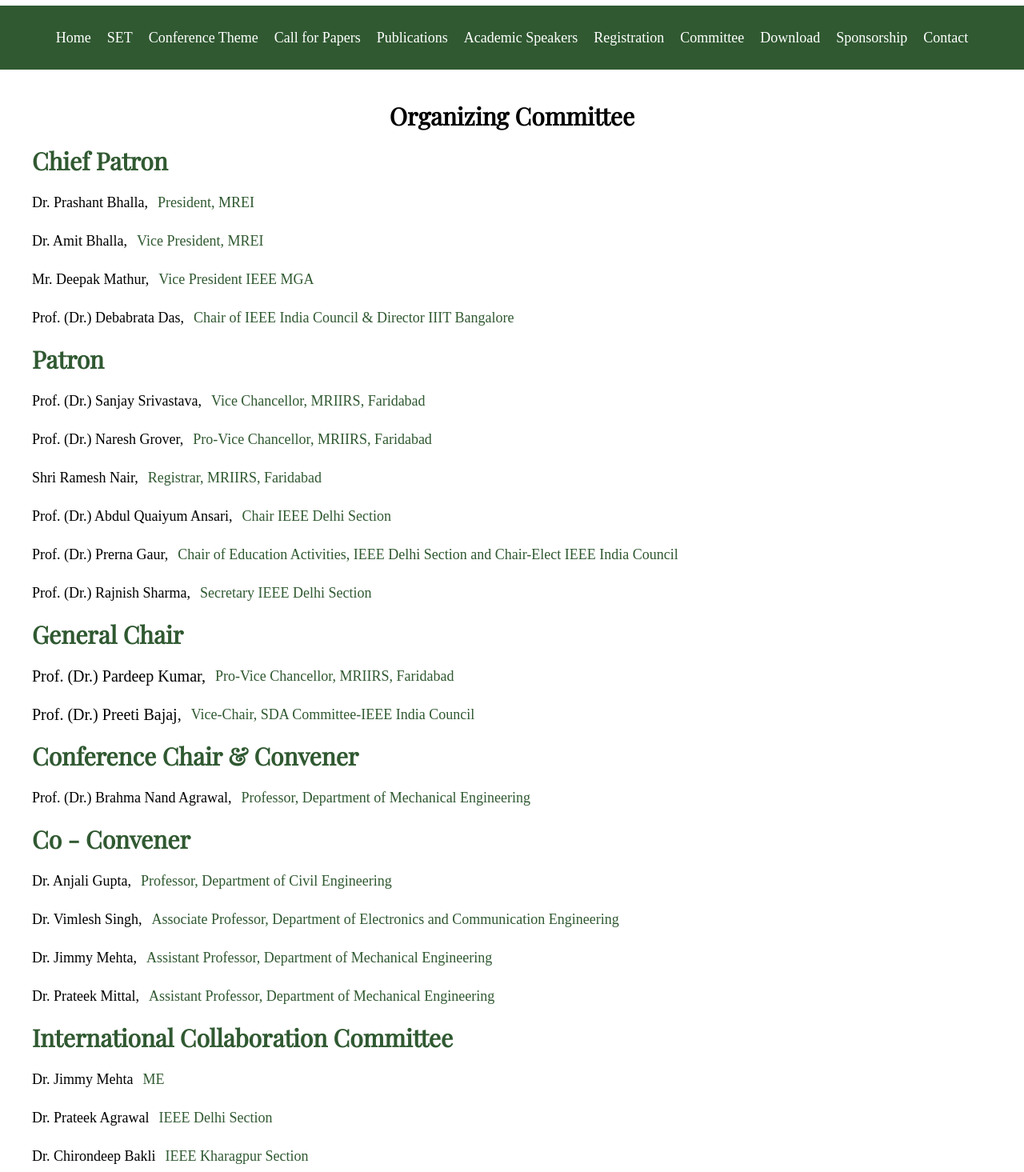
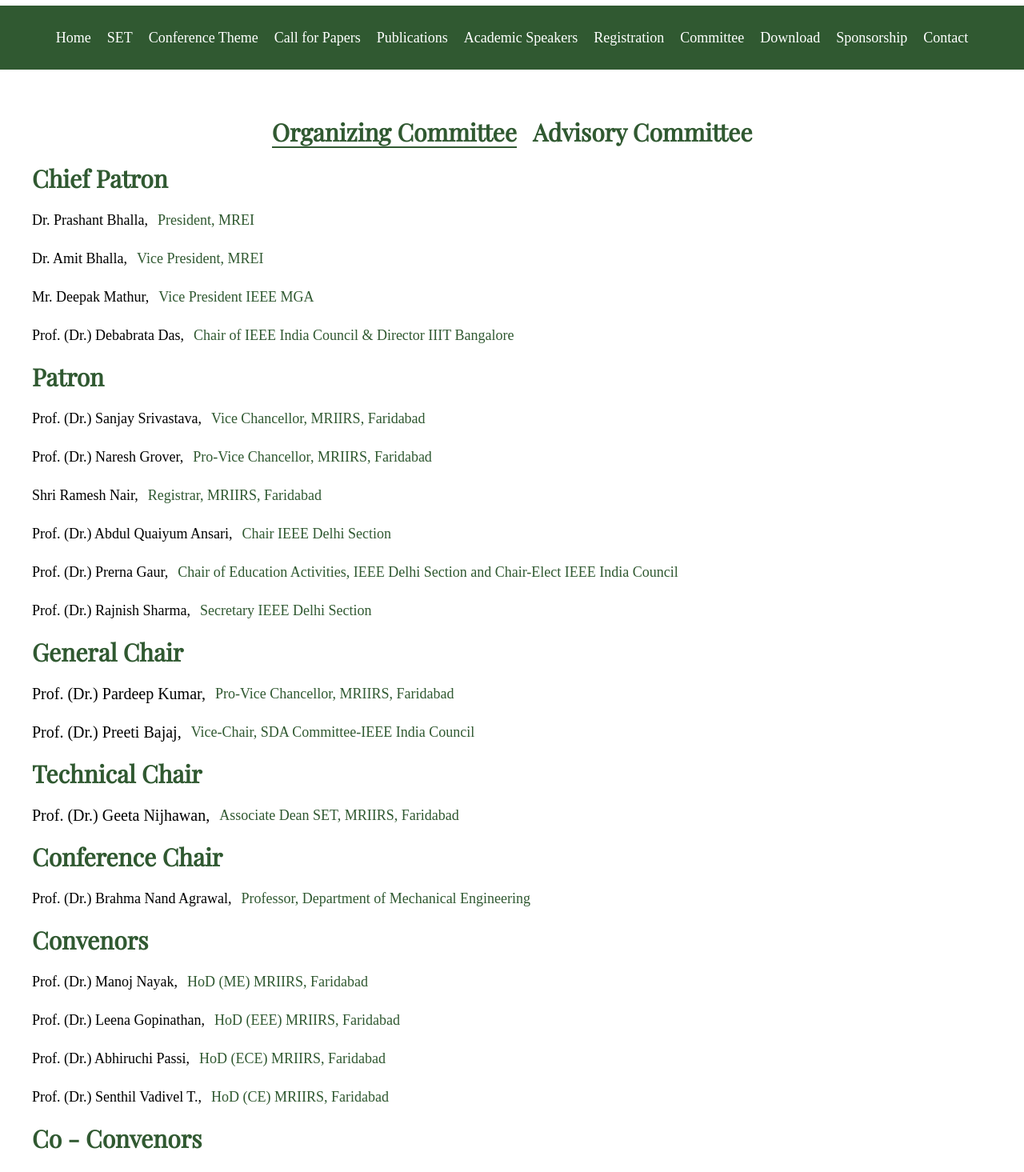
Before and after one commit to sai-ram-kaushik/sustained, a Next.js app: page /committee in a window 1280 px wide. Shown: the part 340-1805 px from the top of the page at 80% size. Built offline with nearby package versions, Linux system fonts and the light colour scheme.

Commit message:
some changes and added contact google dorm

```diff
--- a/app/committee/page.jsx
+++ b/app/committee/page.jsx
@@ -1,9 +1,12 @@
-import React from "react";
+"use client"
+
+import React, { useState } from "react";
 import data from "../../data/organizing-committee.json"
 import {
   accommodation,
   chief_patrons,
   co_convenor,
+  covenors,
   co_patrons,
   conference_chair,
   discipline,
@@ -23,21 +26,37 @@
   conference,
   worshop
 } from "../../constants";
+// import adData from "../../data/advisory-committee.json"
 const Committee = () => {
+
   const {
-    organizingCommittee: { title },
+    organizingCommittee: { title: organizingCommitteeTitle },
   } = data;
+
+  // const {
+  //   advisoryCommittee: {title: advisoryCommitteeTitle}
+  // } = adData
+
+  const [activeTab, setActiveTab] = useState("organizingCommittee");
+
+
+
   return (
     <div className="px-5 lg:px-10 py-10">
       <div className="container mx-auto">
 
-        <div className="flex items-center justify-center">
-          <h3>{title}</h3>
+        {/* <div className="flex items-center justify-center">
+          <h3>{activeTab === "organizingCommittee" ? organizingCommitteeTitle : advisoryCommitteeTitle}</h3>
+        </div> */}
+        <div className="flex items-center justify-center mt-5 gap-5">
+          <h3 className={`text-secondary ${activeTab === "organizingCommittee" ? "border-b-2 border-b-secondary" : "border-b-2 border-transparent"}`} onClick={() => setActiveTab("organizingCommittee")}>Organizing Committee</h3>
+          <h3 className={`text-secondary ${activeTab === "advisoryCommittee" ? "border-b-2 border-b-secondary" : "border-b-2 border-transparent"}`} onClick={() => setActiveTab("advisoryCommittee")}>Advisory Committee</h3>
         </div>
 
         <div className="flex items-start justify-start mt-5">
           <h3 className="text-secondary">Chief Patron</h3>
         </div>
+
 
         <div className="flex flex-col items-start justify-start gap-5 mt-5">
           {chief_patrons.map((list, index) => (
@@ -82,7 +101,20 @@
         </div>
 
         <div className="flex items-start justify-start mt-5">
-          <h3 className="text-secondary">Conference Chair & Convener</h3>
+          <h3 className="text-secondary">Technical Chair</h3>
+        </div>
+
+        <div className="flex flex-col gap-5 mt-5">
+            <div className="flex gap-3 items-center">
+              <p className="text-xl text-center font-unbounded">
+              Prof. (Dr.) Geeta Nijhawan,
+              </p>
+              <p className="text-center text-secondary ">Associate Dean SET, MRIIRS, Faridabad</p>
+            </div>
+        </div>
+
+        <div className="flex items-start justify-start mt-5">
+          <h3 className="text-secondary">Conference Chair</h3>
         </div>
 
         <div className="flex item-start justify-start gap-10 lg:gap-20 mt-5">
@@ -96,8 +128,26 @@
           ))}
         </div>
 
+
         <div className="flex items-start justify-start mt-5">
-          <h3 className="text-secondary">Co - Convener</h3>
+          <h3 className="text-secondary">Convenors</h3>
+        </div>
+
+        <div className="flex flex-col gap-5 mt-5">
+          {covenors.map((list, index) => (
+            <div key={index} className="flex gap-3 items-center">
+              <p className="text-lg text-center font-unbounded">
+                {list.label},
+              </p>
+              <p className="text-center text-secondary">{list.designation}</p>
+            </div>
+          ))}
+        </div>
+
+
+
+        <div className="flex items-start justify-start mt-5">
+          <h3 className="text-secondary">Co - Convenors</h3>
         </div>
 
         <div className="flex flex-col gap-5 mt-5">
--- a/app/download/page.jsx
+++ b/app/download/page.jsx
@@ -15,10 +15,10 @@
     link:'https://docs.google.com/presentation/d/1ObtQhxwQzPcVeQjhdyXGyvxvJeHnfnhv/edit?usp=sharing&ouid=117398821527591168210&rtpof=true&sd=true'
    },
 
-   {
-    name:"Program Schedule",
-    link:'/call-for-papers'
-   },
+  //  {
+  //   name:"Program Schedule",
+  //   link:'/call-for-papers'
+  //  },
 
    {
     name:"Guidelines",
--- a/app/publications/page.jsx
+++ b/app/publications/page.jsx
@@ -4,19 +4,19 @@
 
 const Publications = () => {
   return (
-    <div className="h-screen px-5 lg:px-10">
+    <div className=" px-5 lg:px-10">
       <div className="container mx-auto h-full">
         <div className="w-full py-10">
           <ul className="flex flex-col space-y-2">
             <li className="flex gap-x-2 items-center">
-             <div className="w-2 h-2 rounded-full bg-black"/>
+              <div className="w-2 h-2 rounded-full bg-black" />
               <li className="font-medium text-lg">
                 All the selected papers of SUSTAINED 2024 will be published in the
                 <span className="font-semibold text-black"> the proceedings of IEEE Xplore</span>
               </li>
             </li>
             <li className="flex gap-x-2 items-center">
-             <div className="w-2 h-2 rounded-full bg-black"/>
+              <div className="w-2 h-2 rounded-full bg-black" />
               <li className="font-medium text-lg">
                 Selected extended versions of manuscripts will be published in <span className="font-semibold text-black">Scopus-indexed Journals</span> as follows.
 
@@ -24,21 +24,25 @@
             </li>
             <div className="px-7">
               <p className="flex flex-row gap-x-2 items-center font-semibold">
-                   <div className="w-2 h-2 rounded-sm bg-black"/>
+                <div className="w-2 h-2 rounded-sm bg-black" />
                 Special Issue in International Journal of Energy for a Clean Environment
               </p>
               <p className="flex flex-row gap-x-2 items-center font-semibold">
-                   <div className="w-2 h-2 rounded-sm bg-black"/>
+                <div className="w-2 h-2 rounded-sm bg-black" />
                 Indian Journal of Environmental Protection
               </p>
               <p className="flex flex-row gap-x-2 items-center font-semibold">
-                  <div className="w-2 h-2 rounded-sm bg-black"/>
+                <div className="w-2 h-2 rounded-sm bg-black" />
                 SAE International Journals
+              </p>
+              <p className="flex flex-row gap-x-2 items-center font-semibold">
+                <div className="w-2 h-2 rounded-sm bg-black" />
+                The Journal Of Solidwaste Technology And Management
               </p>
             </div>
           </ul>
           <div className="pb-80 sm:pb-0 mx-auto w-full grid gap-y-4 grid-cols-1 sm:grid-cols-2 lg:gap-y-0 lg:grid-cols-4 py-8">
-            <div>
+            <div className="flex items-center justify-center">
               <Image
                 src={'/images/pub-1.png'}
                 width={300}
@@ -47,7 +51,7 @@
                 className="shadow-lg"
               />
             </div>
-            <div>
+            <div className="flex items-center justify-center">
               <Image
                 src={'/images/pub-2.png'}
                 width={300}
@@ -56,7 +60,7 @@
                 className="shadow-lg"
               />
             </div>
-            <div>
+            <div className="flex items-center justify-center">
               <Image
                 src={'/images/pub-3.png'}
                 width={300}
@@ -65,8 +69,7 @@
                 className="shadow-lg"
               />
             </div>
-
-            <div>
+            <div className="flex items-center justify-center">
               <Image
                 src={'/images/ran.jpg'}
                 width={300}
@@ -76,6 +79,7 @@
               />
             </div>
           </div>
+
         </div>
       </div>
     </div>
--- a/app/registration/page.jsx
+++ b/app/registration/page.jsx
@@ -31,7 +31,7 @@
                 <th>Non-IEEE Member</th>
               </tr>
                <tr className="text-black font-semibold text-md">
-                 <td>Country</td>
+                 <td>Industry Person</td>
                  <td>
                   <tr>Indian</tr>
                   <tr>Foreigner</tr>
@@ -42,7 +42,7 @@
                  </td>
                  <td>
                   <tr>11000 INR</tr>
-                  <tr>450 USD</tr>
+                  <tr>400 USD</tr>
                  </td>
                </tr>
                <tr className="text-black font-semibold text-md">
@@ -71,19 +71,19 @@
                   <tr>200 USD</tr>
                  </td>
                  <td>
-                  <tr>7500 INR</tr>
-                  <tr>3200 USD</tr>
+                  <tr>7000 INR</tr>
+                  <tr>250 USD</tr>
                  </td>
                </tr>
                <tr className="text-black font-semibold text-md">
-                 <td>Attendee ONly</td>
+                 <td>Attendee Only</td>
                  <td>
                   <tr>Indian</tr>
                   <tr>Foreigner</tr>
                  </td>
                  <td>
                   <tr>2000 INR</tr>
-                  <tr>250 USD</tr>
+                  <tr>50 USD</tr>
                  </td>
                  <td>
                   <tr>3000 INR</tr>
--- a/components/Track.jsx
+++ b/components/Track.jsx
@@ -7,17 +7,17 @@
   return (
       <div className=" overflow-hidden border border-slate-500/45 rounded-md p-3 w-full h-fit
       shadow-md">
-         <p className='text-md font-semibold text-green-800 text-lg'>
+         <p className='text-md font-semibold text-black text-lg'>
            Track {index + 1}
          </p>
-         <p className='text-md font-semibold mb-6 text-slate-700 text-xl'>{track.name}</p>
+         <p className='text-md font-semibold mb-6 text-green-800 text-xl'>{track.name}</p>
          <div className='mt-3'>
 
              <div className='mt-3'>
                {track?.items.map((item,index) => (
                   <div className='flex flex-row items-center gap-x-3 space-y-2' key={index}>
                      <div className='rounded-full bg-slate-600 p-1'/>
-                     <p className='text-black text-md font-semibold '>
+                     <p className='text-black text-base font-semibold '>
                        {item}
                      </p>
                   </div>
--- a/constants/index.js
+++ b/constants/index.js
@@ -23,7 +23,7 @@
     { label: "Committee", path: "/committee", icon: <FaBuilding /> },
     { label: "Download", path: "/download", icon: <FaBuilding /> },
     { label: "Sponsorship", path: "/sponsorship", icon: <FaBuilding /> },
-    { label: "Contact", path: "/contact", icon: <FaBuilding /> },
+    { label: "Contact", path: "https://forms.gle/MNdMxLQqTz4djqtNA", icon: <FaBuilding /> },
   ];
 
 export const chief_patrons = [
@@ -102,6 +102,26 @@
     designation: "Professor, Department of Mechanical Engineering",
   },
 ];
+
+export const covenors = [
+  {
+    label: "Prof. (Dr.) Manoj Nayak",
+    designation: "HoD (ME) MRIIRS, Faridabad",
+  },
+  {
+    label: "Prof. (Dr.) Leena Gopinathan",
+    designation: "HoD (EEE) MRIIRS, Faridabad",
+  },
+  {
+    label: "Prof. (Dr.) Abhiruchi Passi",
+    designation: "HoD (ECE) MRIIRS, Faridabad",
+  },
+  {
+    label: "Prof. (Dr.) Senthil Vadivel T.",
+    designation: "HoD (CE) MRIIRS, Faridabad",
+  },
+];
+
 
 export const co_convenor = [
   {
```
Lines whose indentation alone changed are shown as unchanged.
